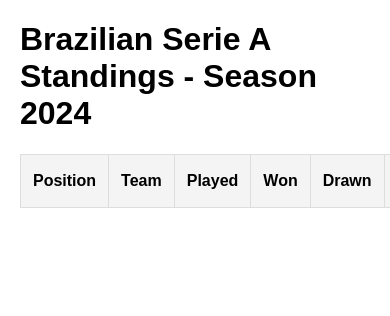
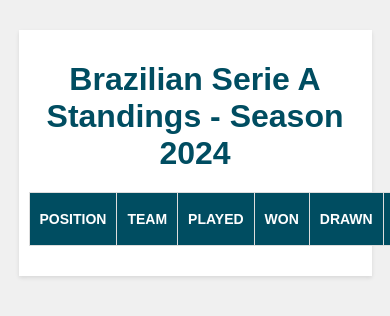
Before and after one commit to joaocarlosxsantos/Analise-de-dados-Futebol, a website: page public/index.html in a window 390 px wide. Shown: the top 316 px of the page. Drawn offline with Linux system fonts and the light colour scheme; no server answers.

Commit message:
Add CSS styling for standings table

```diff
--- a/public/index.html
+++ b/public/index.html
@@ -4,25 +4,10 @@
     <meta charset="UTF-8">
     <meta name="viewport" content="width=device-width, initial-scale=1.0">
     <title>Standings</title>
-    <style>
-        body {
-            font-family: Arial, sans-serif;
-            margin: 20px;
-        }
-        table {
-            width: 100%;
-            border-collapse: collapse;
-        }
-        th, td {
-            padding: 8px 12px;
-            border: 1px solid #ddd;
-        }
-        th {
-            background-color: #f4f4f4;
-        }
-    </style>
+    <link rel="stylesheet" href="/styles/style.css">
 </head>
 <body>
+    <div class="container">
         <h1>Brazilian Serie A Standings - Season 2024</h1>
         <table id="standings-table">
             <thead>
@@ -42,6 +27,7 @@
             <tbody>
             </tbody>
         </table>
+    </div>
 
     <script>
         document.addEventListener('DOMContentLoaded', () => {
--- /dev/null
+++ b/public/styles/style.css
@@ -0,0 +1,75 @@
+/* style.css */
+body {
+    font-family: Arial, sans-serif;
+    background-color: #f0f0f0;
+    color: #333;
+    margin: 0;
+    padding: 0;
+}
+
+.container {
+    width: 90%;
+    max-width: 1200px;
+    margin: 20px auto;
+    background-color: #fff;
+    padding: 20px;
+    box-shadow: 0 2px 4px rgba(0, 0, 0, 0.1);
+}
+
+h1 {
+    text-align: center;
+    color: #004d61;
+    margin-bottom: 20px;
+}
+
+table {
+    width: 100%;
+    border-collapse: collapse;
+    margin-bottom: 20px;
+}
+
+th, td {
+    padding: 10px;
+    border: 1px solid #ddd;
+    text-align: center;
+}
+
+th {
+    background-color: #004d61;
+    color: #fff;
+    text-transform: uppercase;
+}
+
+tr:nth-child(even) {
+    background-color: #f9f9f9;
+}
+
+tr:hover {
+    background-color: #f1f1f1;
+}
+
+td {
+    text-align: center;
+}
+
+td:first-child {
+    font-weight: bold;
+}
+
+td:last-child {
+    font-weight: bold;
+}
+
+@media (max-width: 768px) {
+    body {
+        padding: 10px;
+    }
+
+    .container {
+        padding: 10px;
+    }
+
+    table, th, td {
+        font-size: 14px;
+    }
+}
```
Also changed, not shown: vercel.json. Lines whose indentation alone changed are shown as unchanged.
